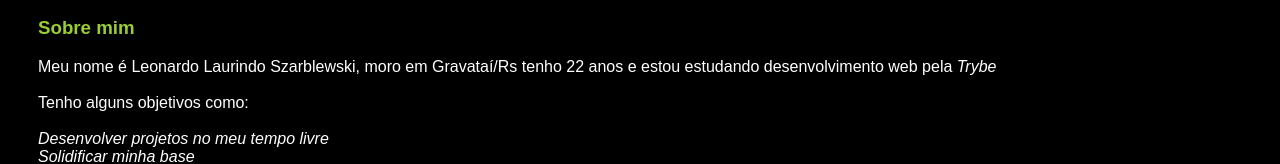
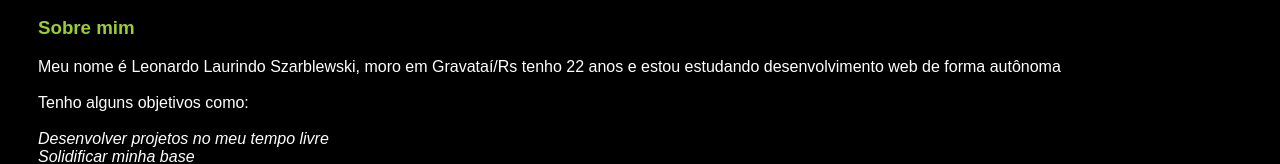
Before and after one commit to Szarblewski14/meu-portifolio, a plain HTML site: page index.html in a window 1280 px wide. Shown: the part 370-534 px from the top of the page. Drawn offline with nearby package versions, Linux system fonts and the light colour scheme; a script that the page names is missing.

Commit message:
Mudança no texto

```diff
--- a/index.html
+++ b/index.html
@@ -36,7 +36,7 @@
     <main>
         <h3>Sobre mim</h3>
         <p>Meu nome é Leonardo Laurindo Szarblewski, moro em Gravataí/Rs tenho 22 anos e estou estudando desenvolvimento
-            web pela <a href="https://app.betrybe.com/login" target="_blank"><em>Trybe</em></a><br><br>Tenho alguns
+            web de forma autônoma</a><br><br>Tenho alguns
             objetivos como:<br><br><em>Desenvolver projetos no meu tempo livre<br>Solidificar minha base<br>Absorver o
                 máximo de conhecimento durante os estudos<br>Conseguir um estágio na area<br><br>Esses são meus
                 primeiros objetivos na area de desenvolvimento web</em></p>
@@ -78,7 +78,7 @@
 
 
 
-    <!--LINKS DOS ICONES-->
+    <!--LINKS DOS ICONES    -->
     <script type="module" src="https://unpkg.com/ionicons@7.1.0/dist/ionicons/ionicons.esm.js">
     </script>
 
```
Also changed, not shown: style.css (indentation only).
